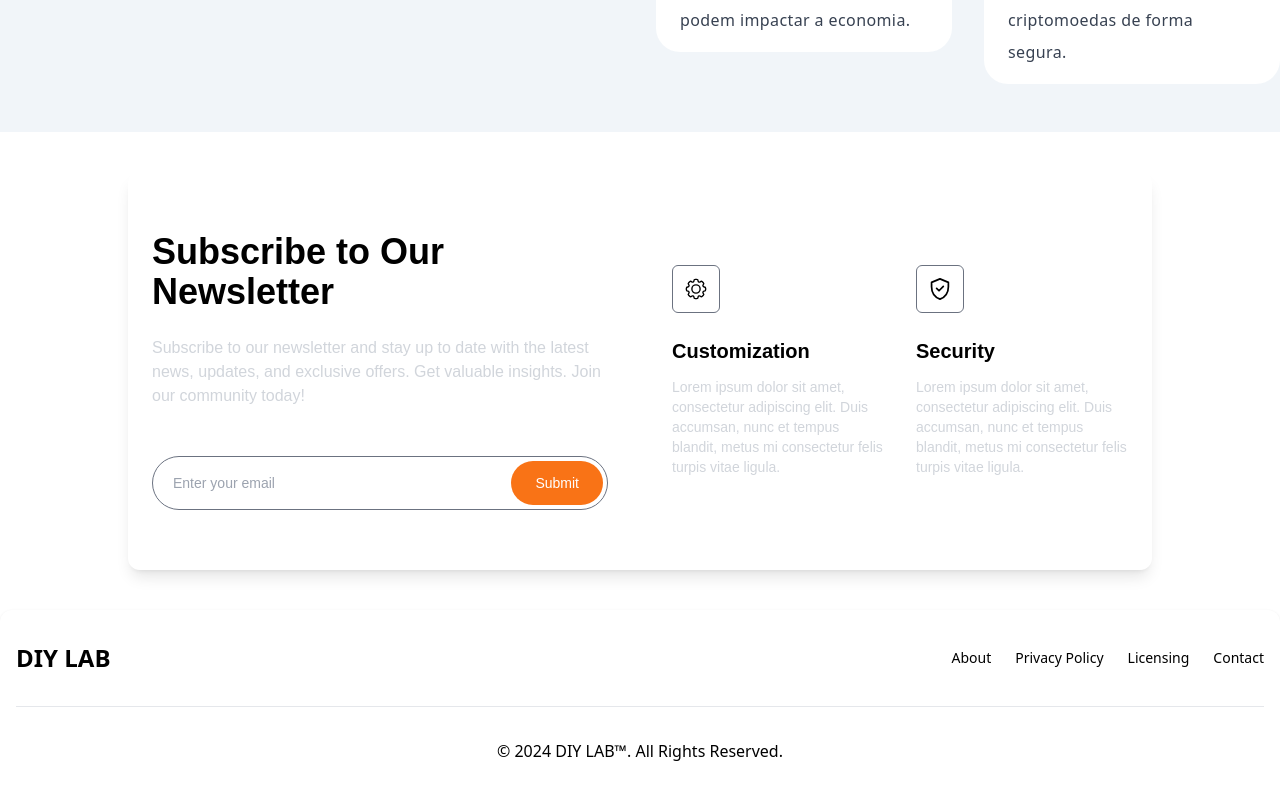
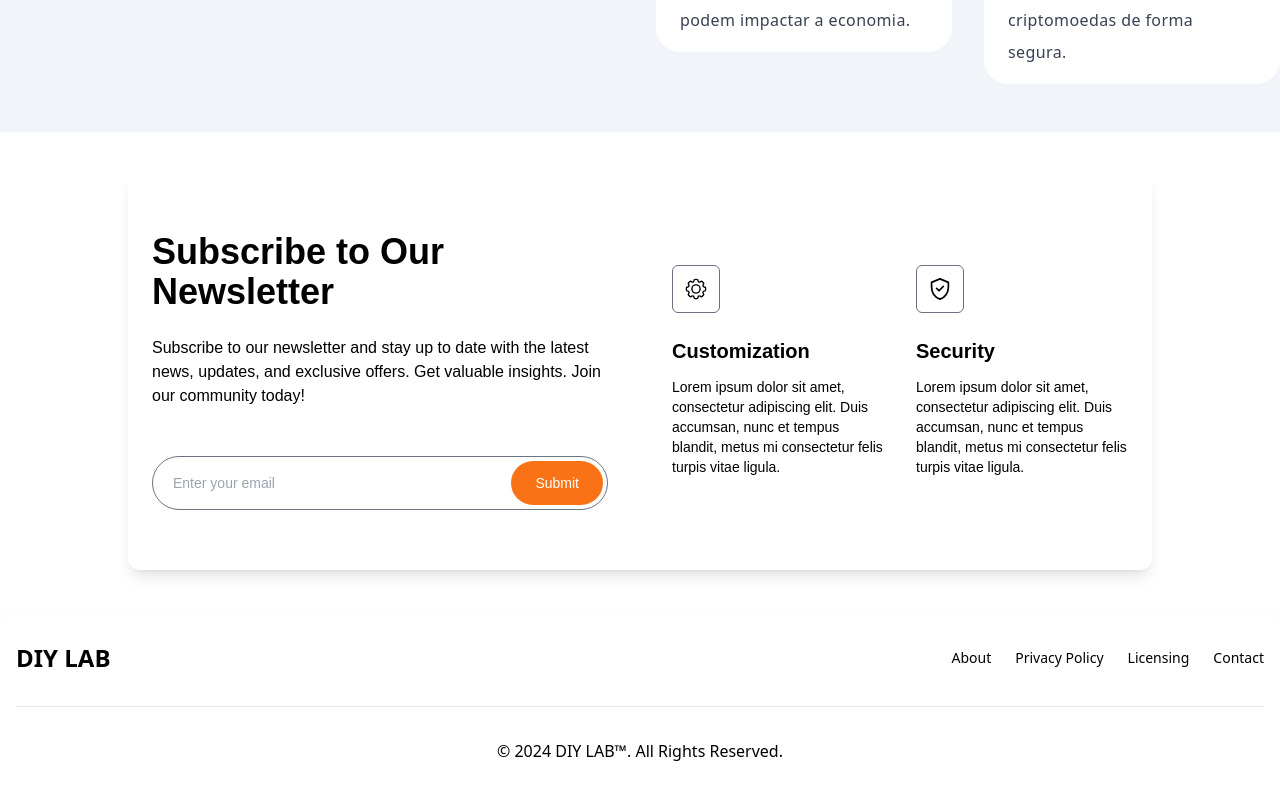
Before and after one commit to Lucasqc04/john-galt, a React (Vite) app: page /pt in a window 1280 px wide. Shown: the part 2684-3479 px from the top of the page. Built offline with nearby package versions, Linux system fonts and the light colour scheme; what tailwindcss-animated would draw is missing.

Commit message:
style(newsletter): change de text color

```diff
--- a/src/view/components/Newsletter.tsx
+++ b/src/view/components/Newsletter.tsx
@@ -6,7 +6,7 @@ export function Newsletter() {
           <h3 className="dark:text-white-white text-4xl font-bold">
             Subscribe to Our Newsletter
           </h3>
-          <p className="text-base mt-6 text-gray-300">
+          <p className="text-base mt-6 dark:text-white">
             Subscribe to our newsletter and stay up to date with the latest
             news, updates, and exclusive offers. Get valuable insights. Join our
             community today!
@@ -15,7 +15,7 @@ export function Newsletter() {
             <input
               type="email"
               placeholder="Enter your email"
-              className="text-gray-300 w-full outline-none bg-transparent text-sm px-4 py-3"
+              className="dark:text-white w-full outline-none bg-transparent text-sm px-4 py-3"
             />
             <button
               type="button"
@@ -45,7 +45,7 @@ export function Newsletter() {
             <h3 className="dark:text-white-white text-xl font-semibold mb-3">
               Customization
             </h3>
-            <p className="text-gray-300 text-sm">
+            <p className="dark:text-white text-sm">
               Lorem ipsum dolor sit amet, consectetur adipiscing elit. Duis
               accumsan, nunc et tempus blandit, metus mi consectetur felis
               turpis vitae ligula.
@@ -85,7 +85,7 @@ export function Newsletter() {
             <h3 className="dark:text-white-white text-xl font-semibold mb-3">
               Security
             </h3>
-            <p className="text-gray-300 text-sm">
+            <p className="dark:text-white text-sm">
               Lorem ipsum dolor sit amet, consectetur adipiscing elit. Duis
               accumsan, nunc et tempus blandit, metus mi consectetur felis
               turpis vitae ligula.
```
